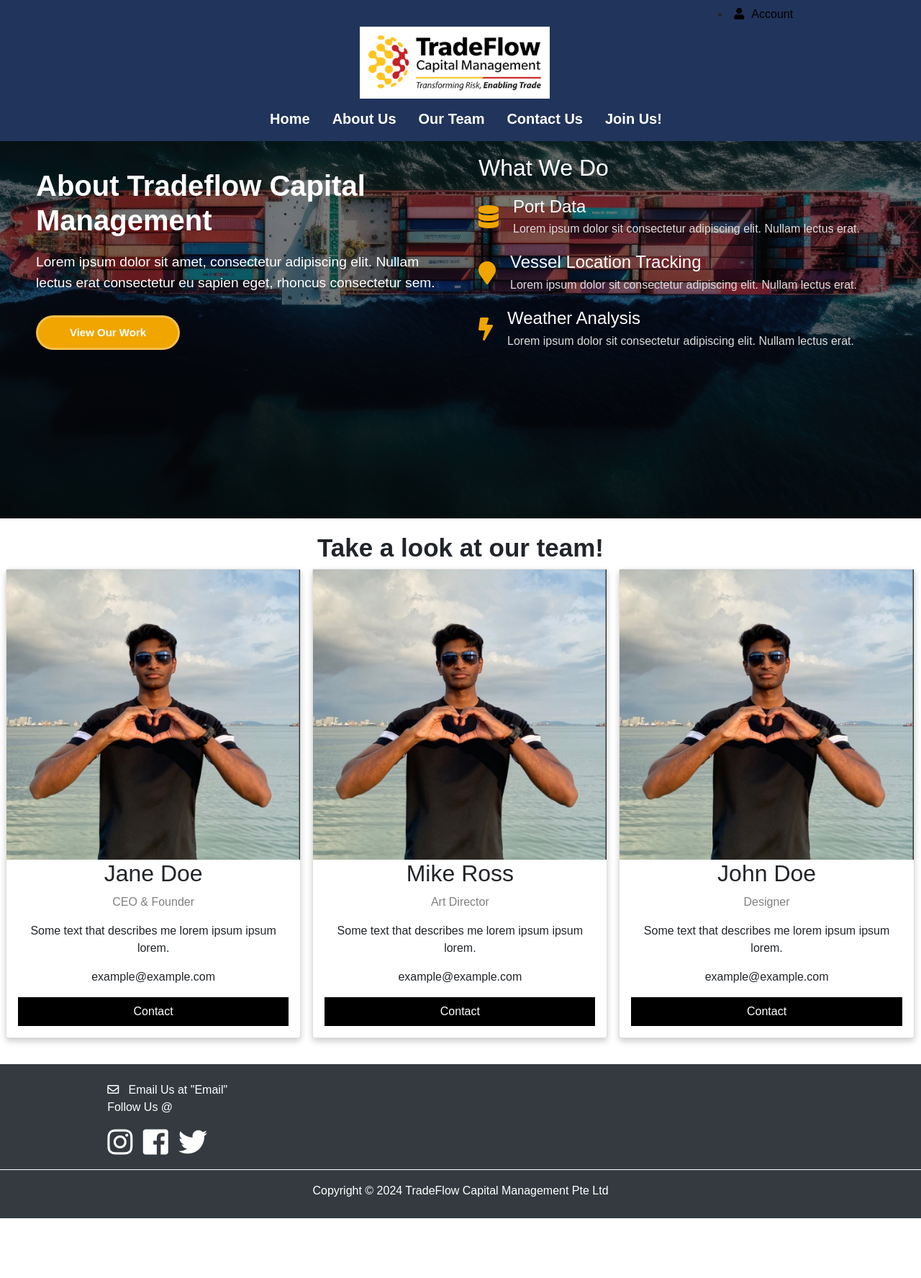
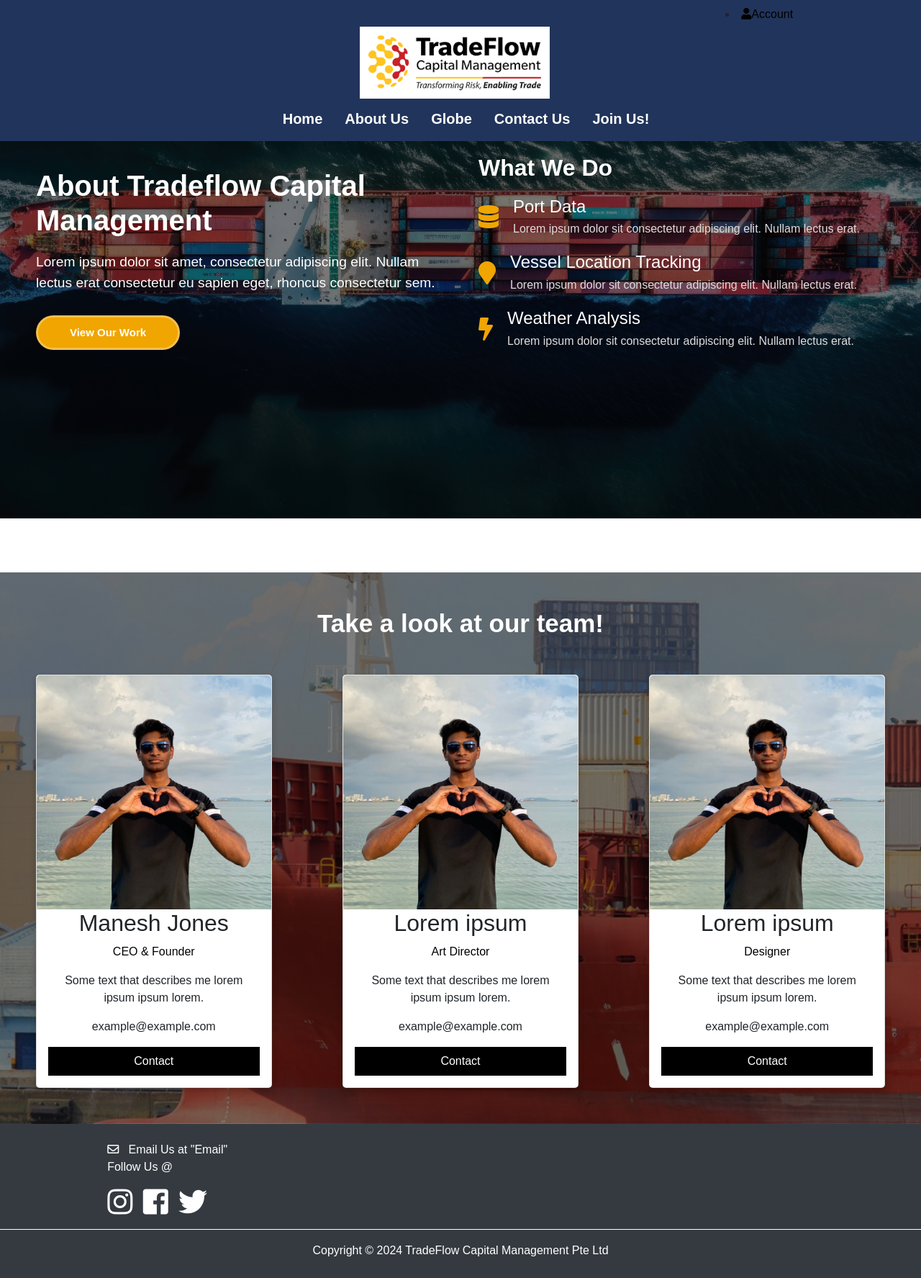
Before and after one commit to BryanWon/Tradeflow, a PHP site: page /AboutUs.php in a window 1280 px wide. Shown: the whole page at 72% size. Before the commit the page ends 1692 px from the top, so only its background shows below. Run offline with PHP 8.4, Linux system fonts and the light colour scheme.

Commit message:
Updates~

```diff
--- a/AboutUs.php
+++ b/AboutUs.php
@@ -15,7 +15,7 @@
         <a href="#" class="button1">View Our Work</a>
       </div>
       <div class="right-section">
-        <h2>What We Do</h2>
+        <h2><b>What We Do</b></h2>
         <div class="service">
           <i class="fa fa-database service-icon" aria-hidden="true"></i>
           <div class="service-description">
@@ -40,14 +40,15 @@
       </div>
     </div>
   </div>
-
+  <div class="empty-box"></div>
   <div class="row-container">
-  <h1><b>Take a look at our team!</b></h1>
+    <h1 class="team-title"><b>Take a look at our team!</b></h1>
+    <div class="column-container">
       <div class="column">
         <div class="card">
-      <img src="/img/manesh.png" alt="Jane" style="width:100%">
+          <img src="/img/manesh.png" alt="Team">
           <div class="container center-text">
-        <h2>Jane Doe</h2>
+            <h2>Manesh Jones</h2>
             <p class="title">CEO & Founder</p>
             <p>Some text that describes me lorem ipsum ipsum lorem.</p>
             <p>example@example.com</p>
@@ -58,9 +59,9 @@
 
       <div class="column">
         <div class="card">
-      <img src="/img/manesh.png" alt="Mike" style="width:100%">
+          <img src="/img/manesh.png" alt="Team">
           <div class="container center-text">
-        <h2>Mike Ross</h2>
+            <h2>Lorem ipsum</h2>
             <p class="title">Art Director</p>
             <p>Some text that describes me lorem ipsum ipsum lorem.</p>
             <p>example@example.com</p>
@@ -71,9 +72,9 @@
 
       <div class="column">
         <div class="card">
-      <img src="/img/manesh.png" alt="John" style="width:100%">
+          <img src="/img/manesh.png" alt="Team">
           <div class="container center-text">
-        <h2>John Doe</h2>
+            <h2>Lorem ipsum</h2>
             <p class="title">Designer</p>
             <p>Some text that describes me lorem ipsum ipsum lorem.</p>
             <p>example@example.com</p>
@@ -82,6 +83,7 @@
         </div>
       </div>
     </div>
+  </div>
 <script src="js/aboutus.js"></script>
 </body>
 <?php include "inc/footer.inc.php"; ?>
--- a/css/AboutUs_style.css
+++ b/css/AboutUs_style.css
@@ -1,3 +1,4 @@
+/* General body styling */
 body {
   font-family: Arial, sans-serif;
   display: flex;
@@ -5,6 +6,7 @@
   min-height: 100vh; /* Ensure the body takes at least the full viewport height */
 }
 
+/* Image container styling */
 .image-container {
   position: relative;
   width: 100%;
@@ -33,6 +35,7 @@
   z-index: 0; /* Position the image below the tint */
 }
 
+/* Content styling */
 .content {
   position: relative;
   z-index: 2; /* Position the content above the tint */
@@ -49,6 +52,7 @@
   min-width: 0; /* Ensure sections don't overflow */
 }
 
+/* Left section styling */
 .left-section h1 {
   font-size: 2.5em;
   margin-bottom: 20px;
@@ -59,9 +63,7 @@
   margin-bottom: 20px;
 }
 
-
-
-
+/* Button1 styling */
 .button1 {
   background-color: #f0a500;
   color: white;
@@ -75,7 +77,6 @@
   align-items: center;
   justify-content: center;
   gap: 10px;
-  font-weight: bold;
   border: 3px solid #ffffff4d;
   outline: none;
   overflow: hidden;
@@ -89,7 +90,7 @@
 .button1:hover {
   transform: scale(1.05);
   border-color: #fff9;
-  color: black;
+  color: black; /* Change text color to black on hover */
 }
 
 .button1:hover .icon {
@@ -128,7 +129,7 @@
   }
 }
 
-
+/* Right section styling */
 .right-section {
   margin-left: 50px;
   min-width: 0; /* Ensure sections don't overflow */
@@ -162,15 +163,33 @@
   color: #ddd;
 }
 
+/* Row container styling */
 .row-container {
+  display: flex;
+  flex-direction: column;
+  justify-content: center;
+  align-items: center;
   text-align: center;
-  margin: 20px 0;
+  background: linear-gradient(rgba(0, 0, 0, 0.5), rgba(0, 0, 0, 0.5)), url('/img/ship4.jpg');
+  background-size: cover;
+  background-position: center;
+  padding: 50px 0;
+  position: relative;
+  z-index: 0;
+}
+
+.column-container {
+  display: flex;
+  justify-content: center;
+  align-items: center;
+  width: 100%;
 }
 
 .column {
-  float: left;
+  display: flex;
+  justify-content: center;
+  align-items: center;
   width: 33.3%;
-  margin-bottom: 16px;
   padding: 0 8px;
 }
 
@@ -181,13 +200,31 @@
   }
 }
 
+/* Card styling */
 .card {
   box-shadow: 0 4px 8px 0 rgba(0, 0, 0, 0.2);
+  transition: 0.3s;
+  border-radius: 5px;
+  display: flex;
+  flex-direction: column;
+  align-items: center;
+  width: 80%; /* Reduce the width of the card */
+  max-width: 400px; /* Set a maximum width for the card */
+}
+
+.card img {
+  border-radius: 5px 5px 0 0;
+  width: 100%;
+  height: auto; /* Maintain aspect ratio */
 }
 
 .container {
   padding: 0 16px;
-  align-items: center;
+  text-align: center;
+}
+
+.center-text:hover {
+  color: black; /* Change text color to black on hover */
 }
 
 .container::after, .row::after {
@@ -197,9 +234,10 @@
 }
 
 .title {
-  color: grey;
+  color: rgb(0, 0, 0);
 }
 
+/* General button styling */
 .button {
   border: none;
   outline: 0;
@@ -214,8 +252,22 @@
 
 .button:hover {
   background-color: #555;
+  color: black; /* Change text color to black on hover */
 }
 
-.row-container h1 {
+/* Title styling */
+.team-title {
   font-size: 35px;
+  margin-bottom: 50px;
+  color: white;
 }
+
+.team-title, .column-container {
+  position: relative;
+  z-index: 1;
+}
+
+
+.empty-box {
+  height: 75px;
+}
--- a/css/nav.css
+++ b/css/nav.css
@@ -23,10 +23,6 @@
 }
 
 /* Styles for Header */
-span {
-    margin-left: 10px;
-}
-
 .nav-container {
     width: 80%;
 }
--- a/inc/nav.inc.php
+++ b/inc/nav.inc.php
@@ -36,7 +36,7 @@
                     <a class="nav-link font-weight-bold" href="AboutUs.php">About Us</a>
                 </li>
                 <li class="nav-item">
-                    <a class="nav-link font-weight-bold" href="Globe\globe\globe.php">Our Team</a>
+                    <a class="nav-link font-weight-bold" href="Globe\globe\globe.php">Globe</a>
                 </li>
                 <li class="nav-item">
                     <a class="nav-link font-weight-bold" href="ContactUs.php">Contact Us</a>
```
Also changed, not shown: img/manesh.png, img/ship4.jpg (added). Lines whose indentation alone changed are shown as unchanged.
